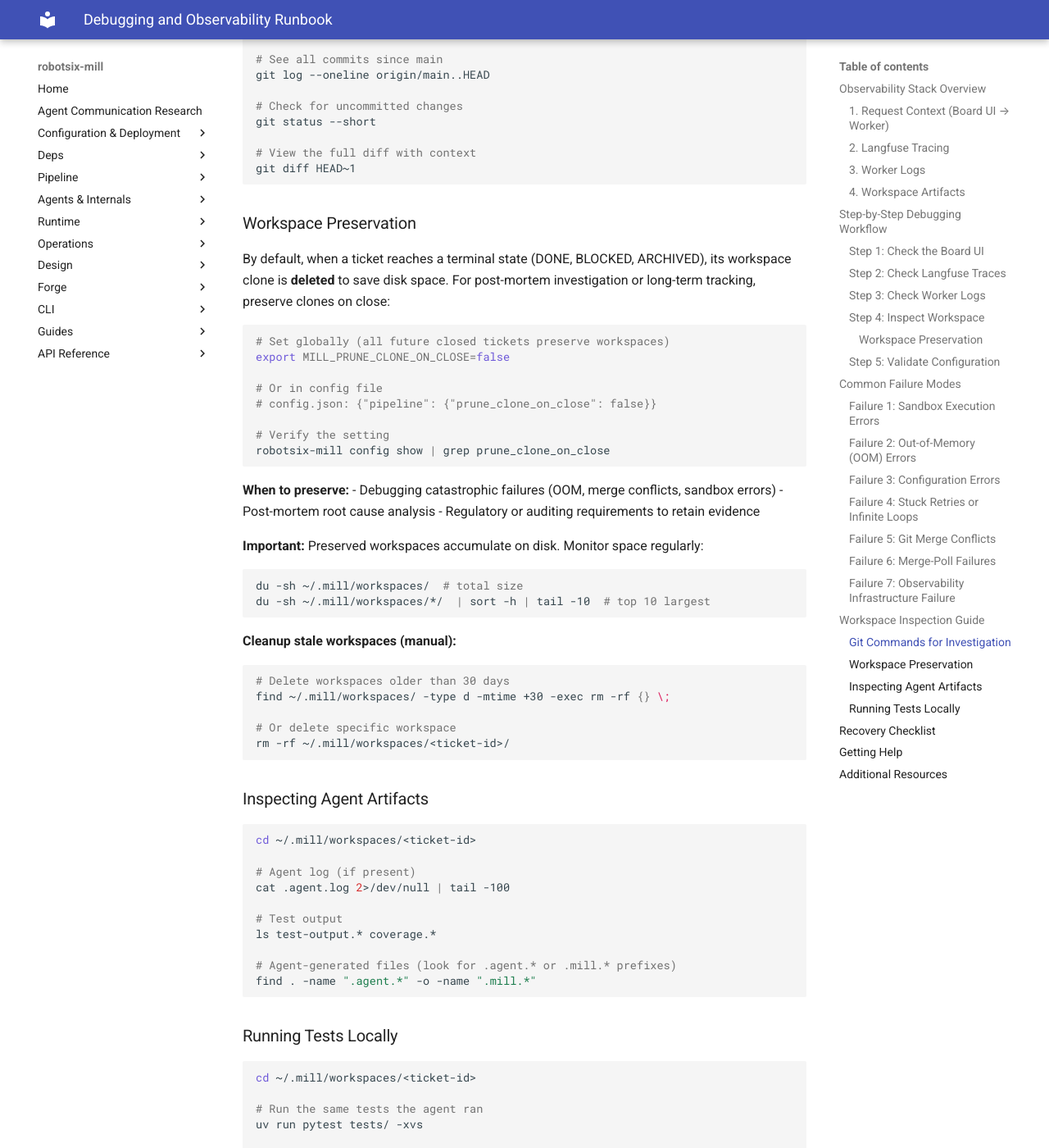
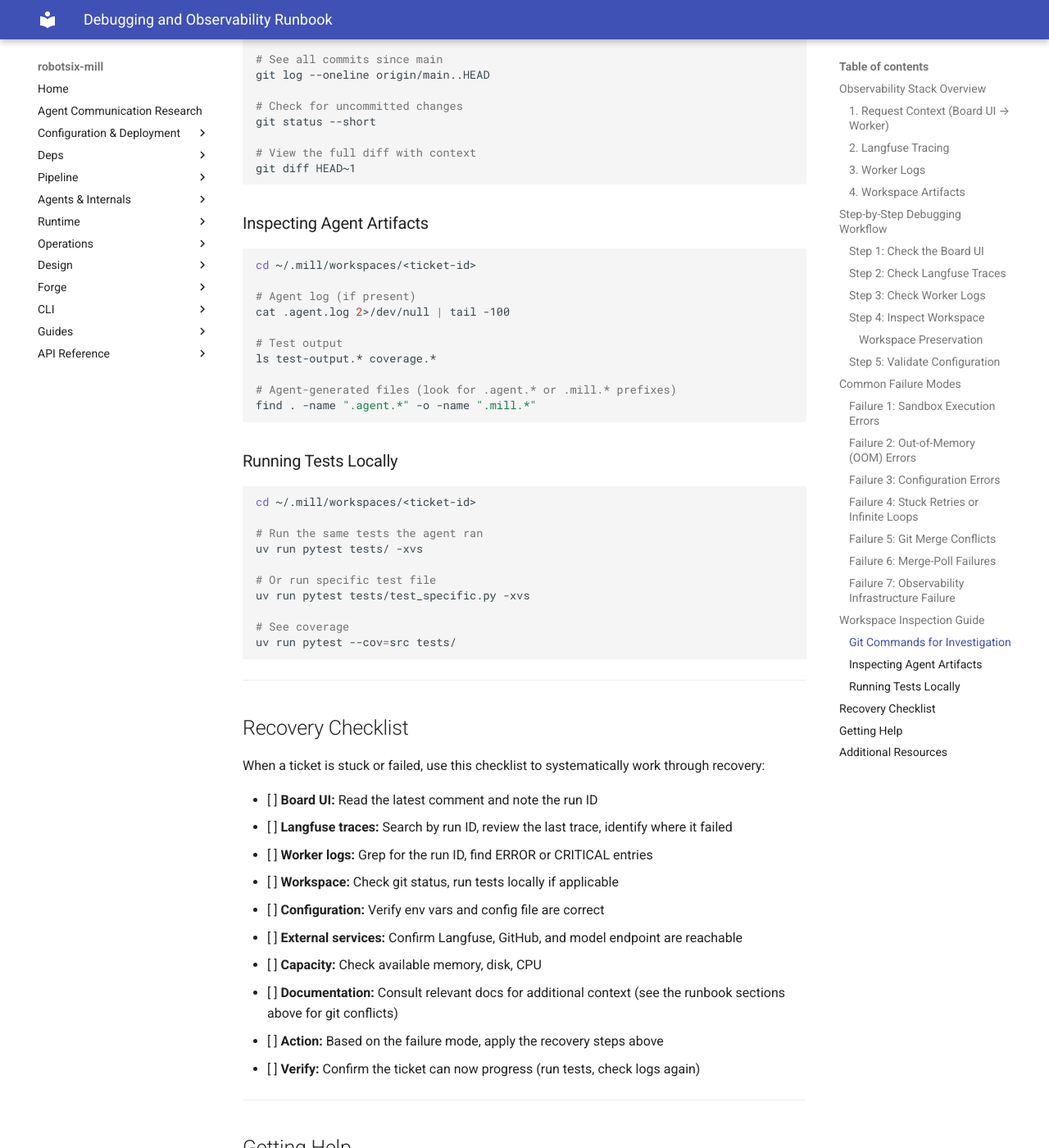
Before and after one commit to damien-robotsix/robotsix-mill, an MkDocs documentation site: the page built from docs/guides/debugging-and-observability-runbook.md, in a window 1280 px wide and 1400 px high, scrolled down 12297 px. Shown: the whole window at 82% size. Built offline with MkDocs 1.6.1 and Material for MkDocs 9.7.7, drawn with Linux system fonts in a browser that asks for light colours; some of the changed text lies outside the part shown.

Commit message:
chore: Add debugging and observability runbook for operators (20260925T170057Z-add-debugging-and-observability-runbook-499f)

````diff
--- a/docs/guides/debugging-and-observability-runbook.md
+++ b/docs/guides/debugging-and-observability-runbook.md
@@ -499,7 +499,7 @@
 export MILL_MERGE_PR_MISSING_MAX_POLLS=20        # default
 
 # Or in config.json
-# {"pipeline": {
+# {"settings": {
 #   "green_unpromotable_max_polls": 10,
 #   "empty_rollup_max_polls": 3,
 #   "merge_pr_missing_max_polls": 20
@@ -569,41 +569,6 @@
 
 # View the full diff with context
 git diff HEAD~1
-```
-
-### Workspace Preservation
-
-By default, when a ticket reaches a terminal state (DONE, BLOCKED, ARCHIVED), its workspace clone is **deleted** to save disk space. For post-mortem investigation or long-term tracking, preserve clones on close:
-
-```bash
-# Set globally (all future closed tickets preserve workspaces)
-export MILL_PRUNE_CLONE_ON_CLOSE=false
-
-# Or in config file
-# config.json: {"pipeline": {"prune_clone_on_close": false}}
-
-# Verify the setting
-robotsix-mill config show | grep prune_clone_on_close
-```
-
-**When to preserve:**
-- Debugging catastrophic failures (OOM, merge conflicts, sandbox errors)
-- Post-mortem root cause analysis
-- Regulatory or auditing requirements to retain evidence
-
-**Important:** Preserved workspaces accumulate on disk. Monitor space regularly:
-```bash
-du -sh ~/.mill/workspaces/  # total size
-du -sh ~/.mill/workspaces/*/  | sort -h | tail -10  # top 10 largest
-```
-
-**Cleanup stale workspaces (manual):**
-```bash
-# Delete workspaces older than 30 days
-find ~/.mill/workspaces/ -type d -mtime +30 -exec rm -rf {} \;
-
-# Or delete specific workspace
-rm -rf ~/.mill/workspaces/<ticket-id>/
 ```
 
 ### Inspecting Agent Artifacts
````
Also changed, not shown: other parts of docs/guides/debugging-and-observability-runbook.md (+1 -1 lines).
